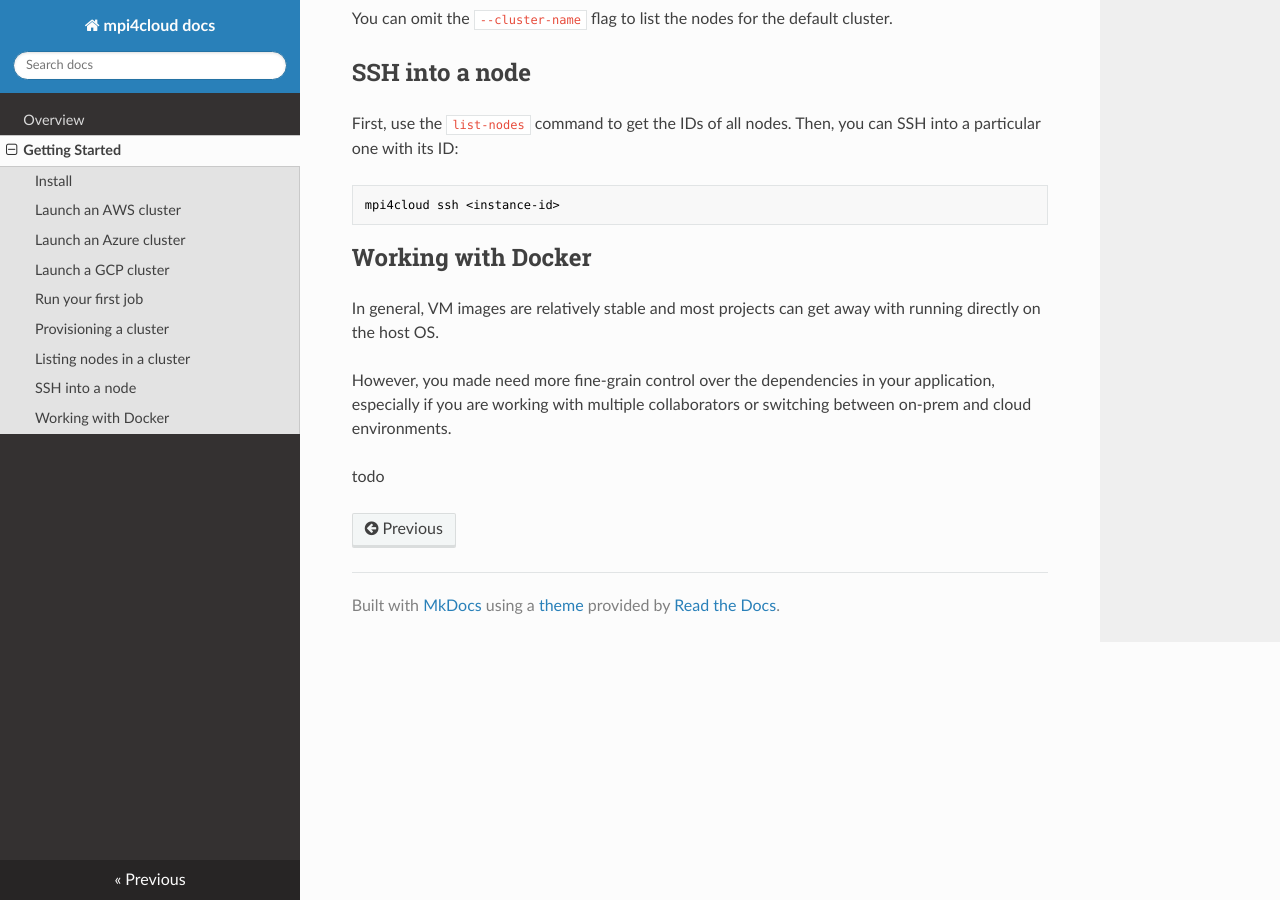
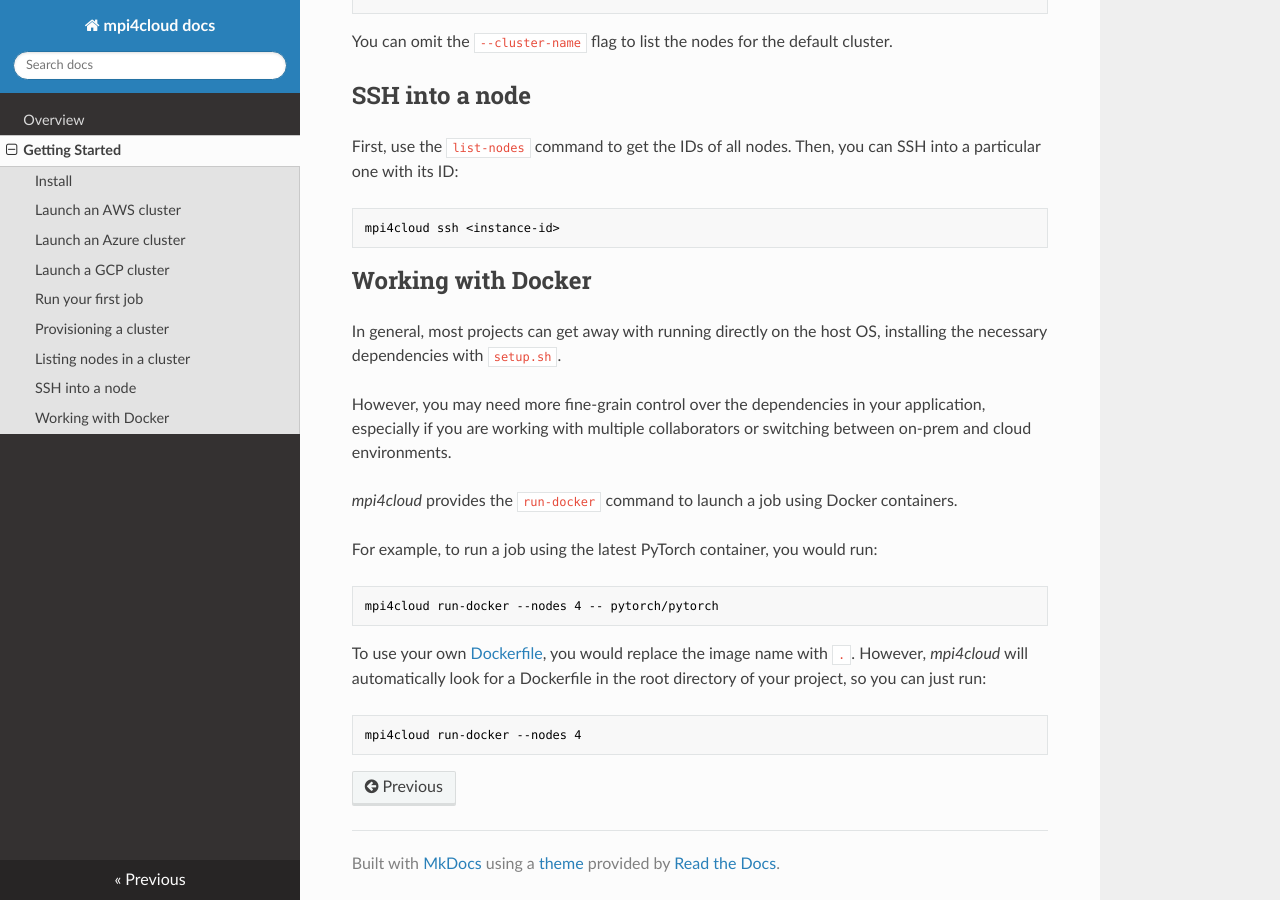
Before and after one commit to mpi4cloud/mpi4cloud, an MkDocs documentation site: the page built from docs/getting-started.md, in a window 1280 px wide and 900 px high, scrolled down 2429 px. Built offline with MkDocs 1.6.1, drawn with Linux system fonts in a browser that asks for light colours; nearby versions of some CDN libraries; some of the changed text lies outside the part shown.

Commit message:
update docker docs

````diff
--- a/docs/getting-started.md
+++ b/docs/getting-started.md
@@ -49,8 +49,8 @@
 > Note: The default instance name is `mpi4cloud-cluster`,
 > but you can change it with the `--cluster-name` flag.
 > Similarly, the default AWS AMI used is the latest Ubuntu 20.04 image,
-> but you can use a custom AMI with `--image-id`. More on this in
-> the [commands page](commands.md).
+> but you can use a custom AMI with `--image-id`.
+> You can run `mpi4cloud run --help` for more details on default options.
 
 ## Launch an Azure cluster
 
@@ -91,10 +91,10 @@
 All flags before the `--` are passed to _mpi4cloud_ and the ones after
 are passed to `mpirun`.
 
-> Tip: You can use the `--oversubscribe` `mpirun` flag to use more nodes
-> than there are total processors.
-> This comes in handy when testing out programs before scaling up.
-> You can find full documentation of `mpirun` [here](https://www.open-mpi.org/doc/v4.1/man1/mpirun.1.php).
+> Note: the `-np` flag tells `mpirun` how many processes to launch.
+> You do not need to provide a hostfile; it is generated for you.
+> Check out the [mpirun documentation](https://www.open-mpi.org/doc/v4.1/man1/mpirun.1.php)
+> for more control over how processes are mapped to nodes (aka "hosts").
 
 
 ## Provisioning a cluster
@@ -142,11 +142,28 @@
 
 ## Working with Docker
 
-In general, VM images are relatively stable
-and most projects can get away with running directly on the host OS.
+In general, most projects can get away with running directly on the host OS,
+installing the necessary dependencies with `setup.sh`.
 
-However, you made need more fine-grain control over the dependencies
+However, you may need more fine-grain control over the dependencies
 in your application, especially if you are working with multiple collaborators
 or switching between on-prem and cloud environments.
 
-todo
+_mpi4cloud_ provides the `run-docker` command to launch a job using Docker
+containers.
+
+For example, to run a job using the latest PyTorch container,
+you would run:
+
+```bash
+mpi4cloud run-docker --nodes 4 -- pytorch/pytorch
+```
+
+To use your own [Dockerfile](https://docs.docker.com/engine/reference/builder/),
+you would replace the image name with `.`.
+However, _mpi4cloud_ will automatically look for a Dockerfile in the
+root directory of your project, so you can just run:
+
+```bash
+mpi4cloud run-docker --nodes 4
+```
````
